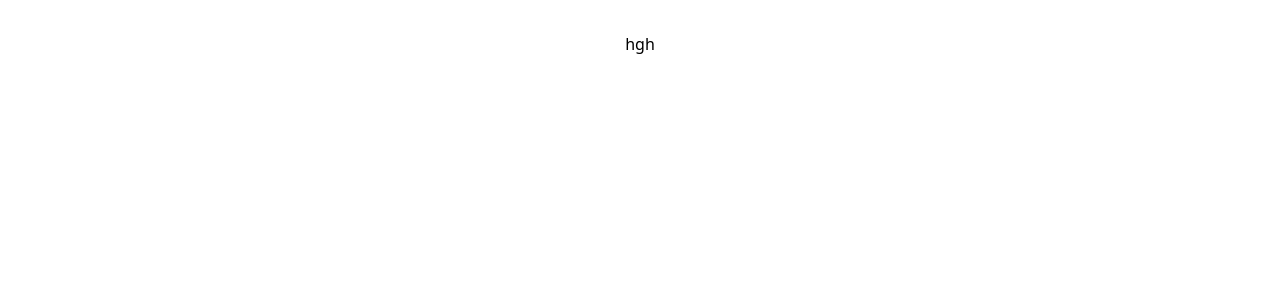
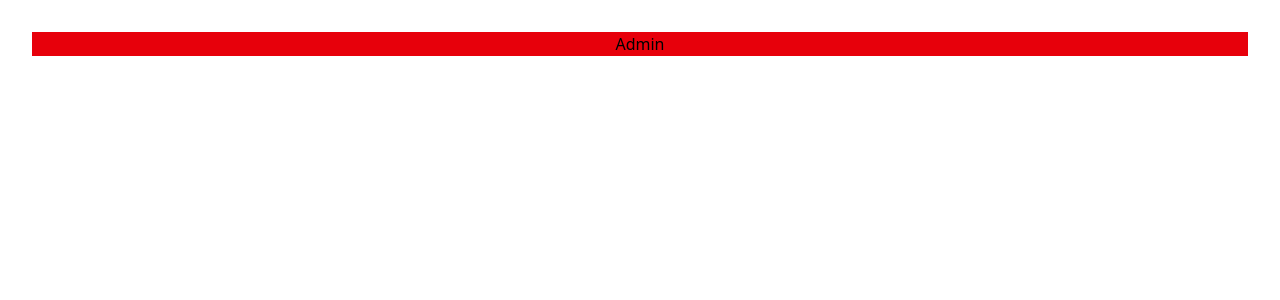
Before and after one commit to kavinduabc/ForEverAdmin, a React (Vite) app: page / in a window 1280 px wide. Shown: the top 300 px of the page. Built offline with nearby package versions, Linux system fonts and the light colour scheme.

Commit message:
fixd some error

```diff
--- a/src/App.jsx
+++ b/src/App.jsx
@@ -1,12 +1,13 @@
 import { useState } from 'react'
 import './App.css'
+import Admin from './admin/Admin'
 
 function App() {
   const [count, setCount] = useState(0)
 
   return (
     <>
-    <p>hgh</p>
+    <Admin/>
     </>
   )
 }
--- /dev/null
+++ b/src/admin/Admin.jsx
@@ -0,0 +1,9 @@
+import React from 'react'
+
+const Admin = () => {
+  return (
+    <div className='bg-red-600'>Admin</div>
+  )
+}
+
+export default Admin
--- a/vite.config.js
+++ b/vite.config.js
@@ -4,5 +4,5 @@ import tailwindcss from '@tailwindcss/vite'
 
 // https://vite.dev/config/
 export default defineConfig({
-  plugins: [react(),tailwindcss()],
+  plugins: [react(), tailwindcss(),],
 })
```
